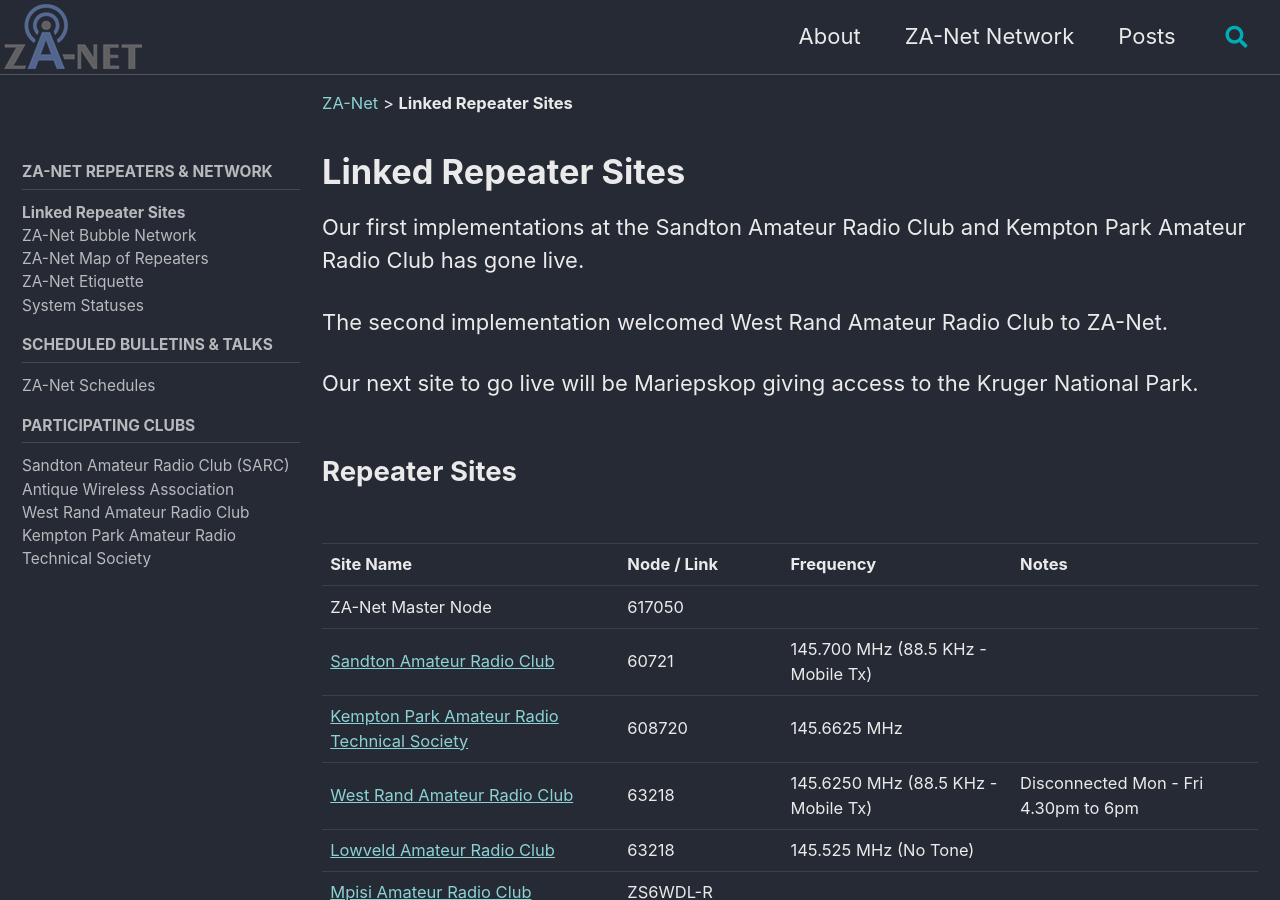
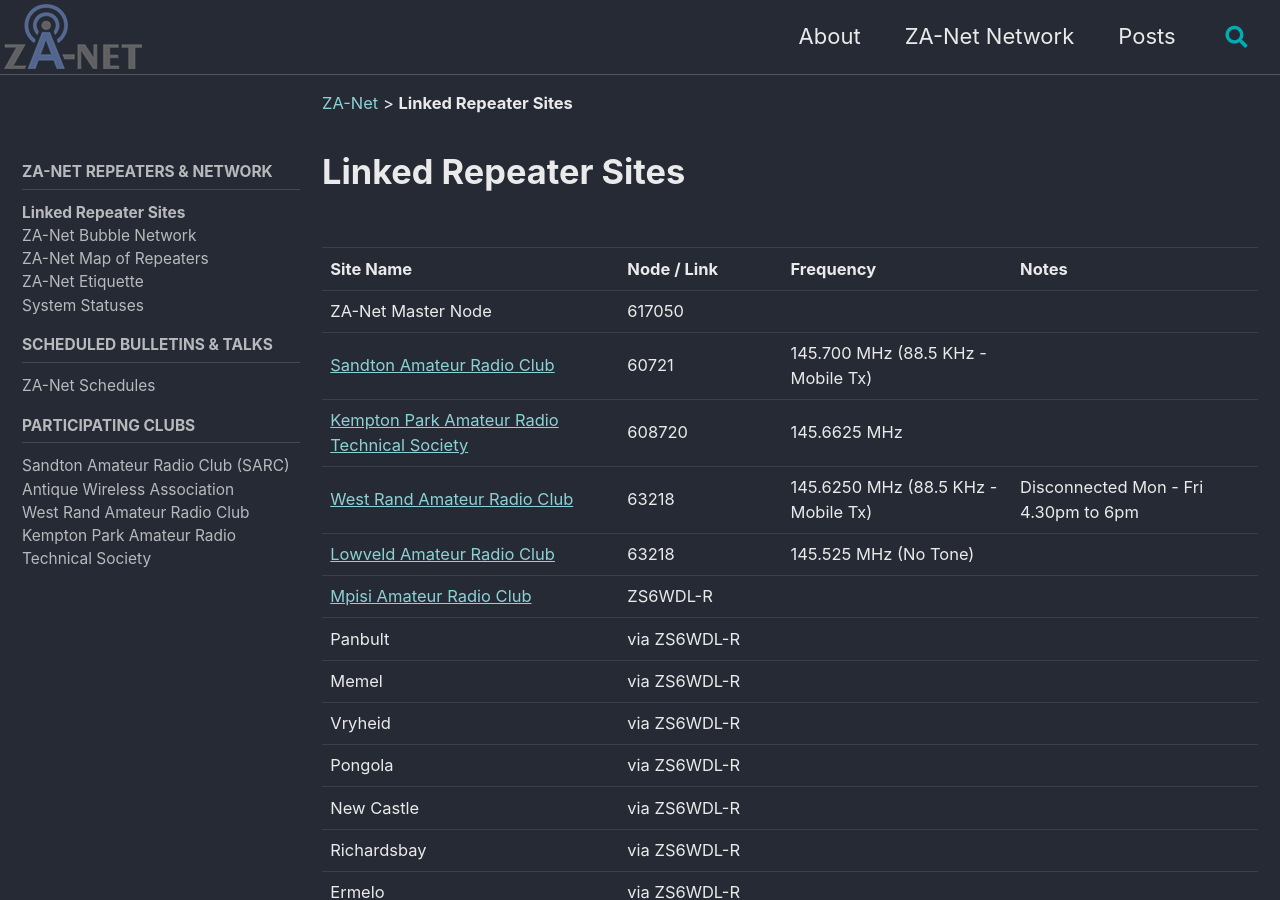
Before and after one commit to za-net/za-net.github.io, a Jekyll site: the page built from _pages/network.md, in a window 1280 px wide and 900 px high. Built offline with Jekyll 4.4.1, drawn with Linux system fonts in a browser that asks for light colours; cached includes are drawn as plain includes.

```diff
--- a/_pages/network.md
+++ b/_pages/network.md
@@ -9,13 +9,6 @@
 toc: true
 classes: wide
 ---
-Our first implementations at the Sandton Amateur Radio Club and Kempton Park Amateur Radio Club has gone live.
-
-The second implementation welcomed West Rand Amateur Radio Club to ZA-Net.
-
-Our next site to go live will be Mariepskop giving access to the Kruger National Park.
-
-## Repeater Sites
 
 ||||
 | **Site Name** | **Node / Link** | **Frequency** | **Notes** |
```
